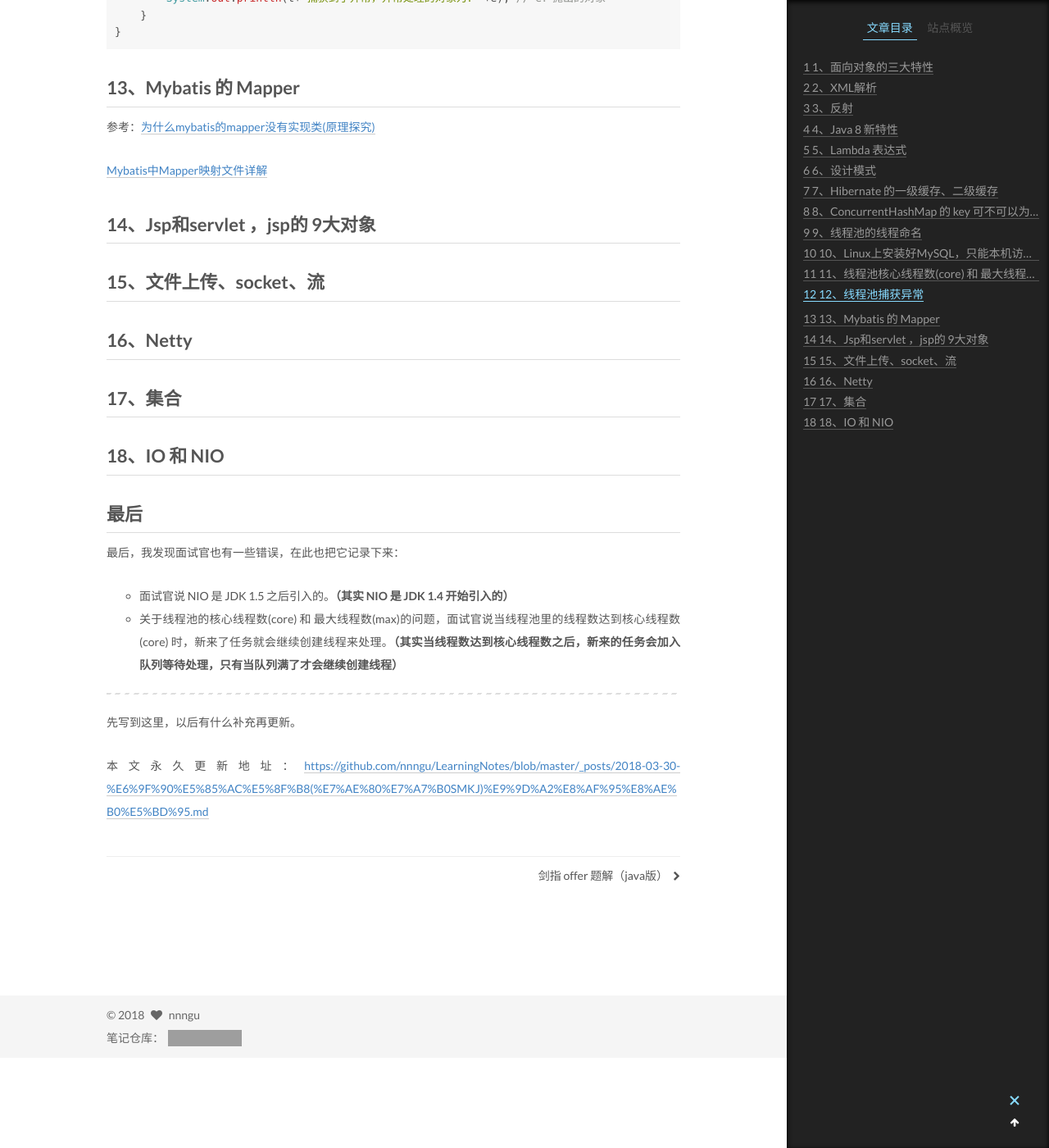
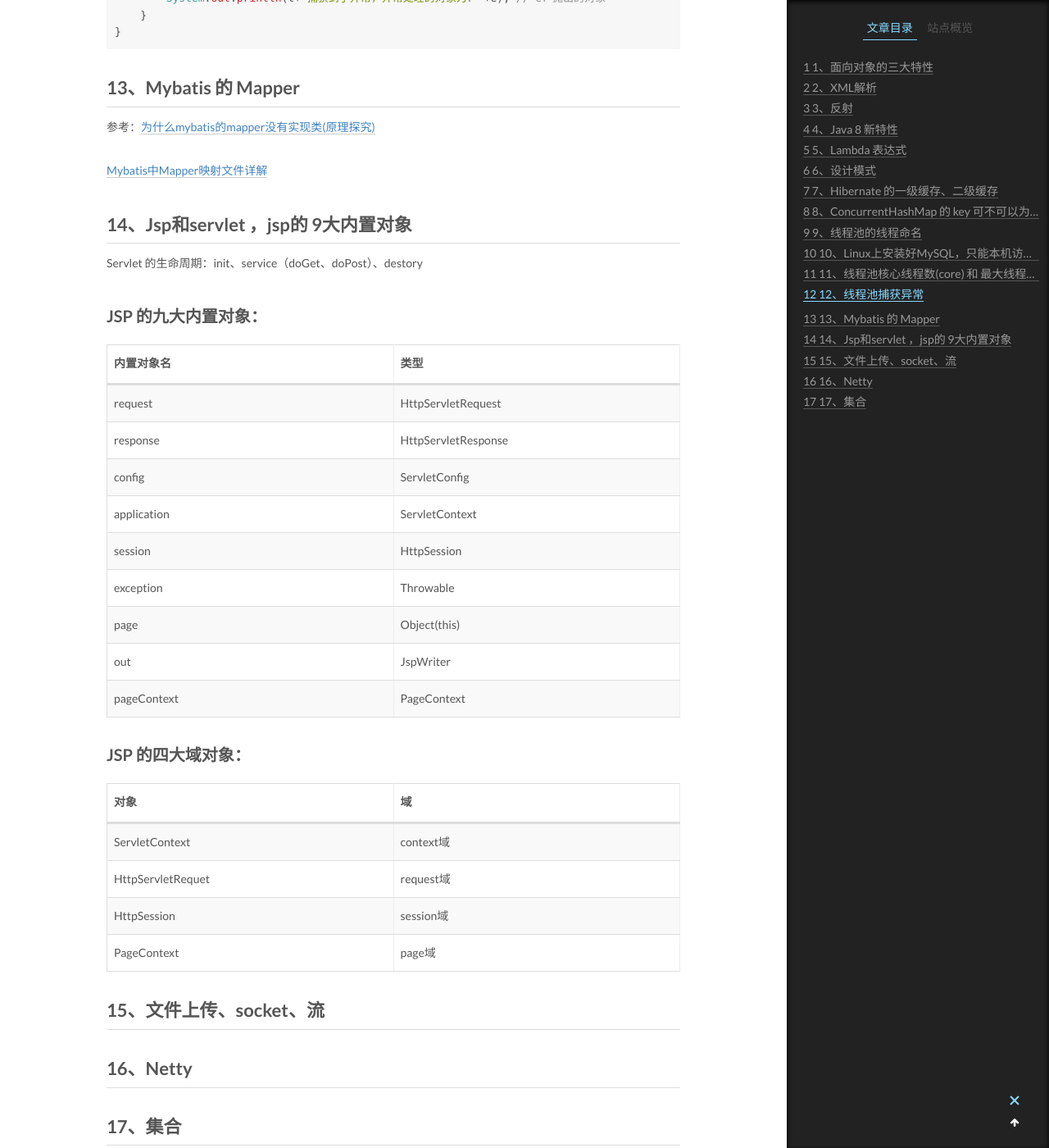
Before and after one commit to nnngu/LearningNotes, a Jekyll site: the page built from _posts/2018-03-30-某公司(简称SMKJ)面试记录.md, in a window 1280 px wide and 1400 px high, scrolled down 5583 px. Shown: the whole window at 82% size. Built offline with Jekyll 4.4.1, drawn with Linux system fonts in a browser that asks for light colours; grey boxes are pictures that could not be loaded.

Commit message:
修改文件: _posts/2018-03-30-某公司(简称SMKJ)面试记录.md

```diff
--- a/_posts/2018-03-30-某公司(简称SMKJ)面试记录.md
+++ b/_posts/2018-03-30-某公司(简称SMKJ)面试记录.md
@@ -218,8 +218,32 @@ class MyUncaughtExceptionHandler implements Thread.UncaughtExceptionHandler {
 
 [Mybatis中Mapper映射文件详解](https://blog.csdn.net/majinggogogo/article/details/72123185)
 
-## 14、Jsp和servlet ，jsp的 9大对象
+## 14、Jsp和servlet ，jsp的 9大内置对象
 
+Servlet 的生命周期：init、service（doGet、doPost）、destory
+
+### JSP 的九大内置对象：
+
+内置对象名     |     类型
+--- | ---
+request      |  HttpServletRequest
+response    |   HttpServletResponse
+config      |   ServletConfig
+application   | ServletContext
+session     |   HttpSession
+exception    |  Throwable
+page       |    Object(this)
+out         |   JspWriter
+pageContext  |  PageContext
+
+### JSP 的四大域对象：
+
+对象  |  域
+--- | ---
+ServletContext   |  context域
+HttpServletRequet | request域
+HttpSession     |   session域
+PageContext     |   page域
 
 
 ## 15、文件上传、socket、流
```
